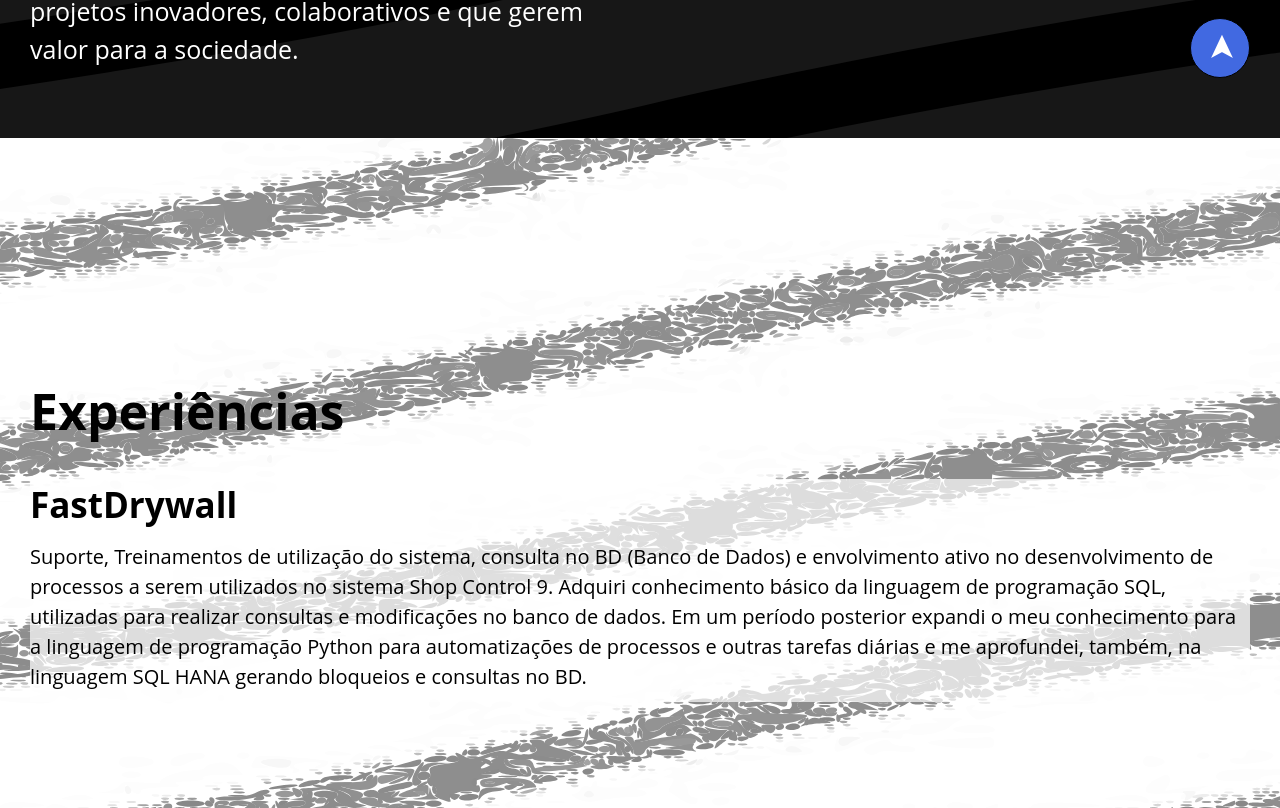
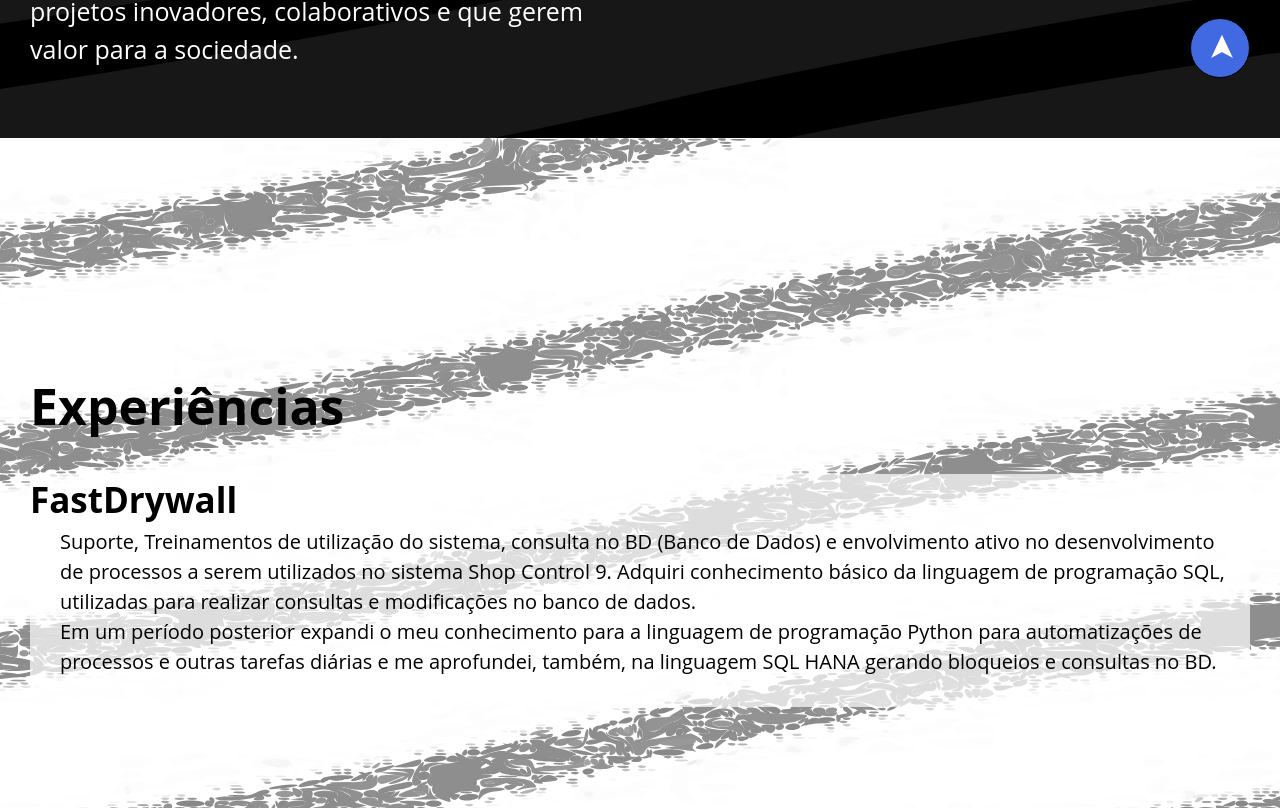
Before and after one commit to Wyterlin/my-website, a React (Create React App) app: page / in a window 1280 px wide. Shown: the part 692-1500 px from the top of the page. Built offline with nearby package versions, Linux system fonts and the light colour scheme.

Commit message:
Atualiza dependência do react-scripts para a versão mais recente e refatora componentes e estilos para melhorar a estrutura e a legibilidade do código.

```diff
--- a/package.json
+++ b/package.json
@@ -10,7 +10,7 @@
     "@testing-library/user-event": "^13.5.0",
     "react": "^19.0.0",
     "react-dom": "^19.0.0",
-    "react-scripts": "5.0.1",
+    "react-scripts": "^5.0.1",
     "web-vitals": "^2.1.4"
   },
   "scripts": {
--- a/src/components/layout/Main.js
+++ b/src/components/layout/Main.js
@@ -1,22 +1,26 @@
-import React from 'react';
-import mainData from '../../data/mainData';
-import '../../styles/global/Base.css';
-import '../../styles/global/Layout.css';
-import '../../styles/components/Main.css';
+import React from "react";
+import mainData from "../../data/mainData";
+import "../../styles/global/Base.css";
+import "../../styles/global/Layout.css";
+import "../../styles/components/Main.css";
 
 const Main = () => {
   return (
     <>
       <main>
-        <section id="perfil" className="bg-black section">
-          <div className="main-content perfil-content">
-            <div className="sobre-content">
-              <h1>{mainData.sobreTitulo}</h1>
-              <p>{mainData.sobreDescricaoParagrafo1}</p>
-              <p>{mainData.sobreDescricaoParagrafo2}</p>
-              <p>{mainData.sobreDescricaoParagrafo3}</p>
+        <section id="profile-section" className="bg-black section">
+          <div className="section-content profile-content">
+            <div className="about-content">
+              <div>
+                <h1>{mainData.titulo}</h1>
+              </div>
+              <div>
+                {mainData.descricao.map((descricao, index) => (
+                  <p key={index}>{descricao}</p>
+                ))}
+              </div>
             </div>
-            <div className="menu-img">
+            <div className="image-menu">
               <img
                 src={mainData.sobreImagem.src}
                 alt={mainData.sobreImagem.alt}
@@ -24,21 +28,27 @@ const Main = () => {
             </div>
           </div>
         </section>
-        <section id="experiencia" className="bg-white section">
-          <div className="main-content experiencia-content">
-            <div>
+        <section id="experience-section" className="bg-white section">
+          <div className="section-content experience-content">
+            <div className="experience">
               <h1>{mainData.experienciaH1}</h1>
             </div>
-            {mainData.experienciaEmpresas.map((empresas, index) => (
-              <div className="experiencias-cards" key={index}>
-                <h2>{empresas.empresa}</h2>
-                <p>{empresas.descricao}</p>
+            {mainData.experienciaEmpresas.map((experiencia, index) => (
+              <div className="experience-cards" key={index}>
+                <div className="company-name">
+                  <h2>{experiencia.empresa.nome}</h2>
+                </div>
+                <div className="company-description">
+                  {experiencia.empresa.descricao.map((descricao, idx) => (
+                    <p key={idx}>{descricao}</p>
+                  ))}
+                </div>
               </div>
             ))}
           </div>
         </section>
         <section id="formacao-academica" className="bg-black section">
-          <div className="main-content formacao-academica-content">
+          <div className="section-content formacao-academica-content">
             <h1 className="main-detalhes">{mainData.detalhesH1}</h1>
             <p className="description-detalhes">
               {mainData.detalhesDescription}
@@ -56,7 +66,7 @@ const Main = () => {
           </div>
         </section>
         <section id="certificados" className="bg-white section">
-          <div className="main-content certificados-content">
+          <div className="section-content certificados-content">
             <h2 className="main-galeria">{mainData.galeriaH1}</h2>
             <div className="galeria-grid">
               {mainData.galeriaImagens.map((imagens, index) => (
@@ -68,7 +78,7 @@ const Main = () => {
           </div>
         </section>
         <section id="competencias" className="bg-black section">
-          <div className="main-content competencias-content responsive-table">
+          <div className="section-content competencias-content responsive-table">
             <h1 className="main-valores">{mainData.valoresH1}</h1>
             <table>
               <caption>{mainData.valoresDescription}</caption>
@@ -90,7 +100,7 @@ const Main = () => {
           </div>
         </section>
         <section id="contato" className="bg-white section">
-          <div className="main-content contato-content contact">
+          <div className="section-content contato-content contact">
             <h2 className="main-valores">{mainData.contatoH1}</h2>
             <legend>{mainData.contatoDescription}</legend>
             <div className="form-group">
--- a/src/data/mainData.js
+++ b/src/data/mainData.js
@@ -1,134 +1,136 @@
-import homeImg from '../assets/images/sobre.svg';
+import homeImg from "../assets/images/sobre.svg";
 
 const mainData = {
   /*Aba Sobre*/
-  sobreTitulo: 'Sobre',
-  sobreDescricaoParagrafo1:
-    'Sou um profissional da área de Tecnologia da Informação em constante evolução, atualmente em transição de carreira para Desenvolvedor Full-Stack. Tenho experiência com tecnologias como JavaScript, HTML, CSS, Python e bancos de dados como MySQL e SAP HANA, realizando bloqueios, consultas e automações.',
-  sobreDescricaoParagrafo2:
-    'Atualmente trabalho com suporte do sistema SAP Business One, utilizando juntamente as ferramentas SAP Hana e Crystall Reports.',
-  sobreDescricaoParagrafo3:
-    'Estou sempre em busca de novos desafios e oportunidades para aplicar minhas habilidades em projetos inovadores, colaborativos e que gerem valor para a sociedade.',
+  titulo: "Sobre",
+  descricao: [
+    "Sou um profissional da área de Tecnologia da Informação em constante evolução, atualmente em transição de carreira para Desenvolvedor Full-Stack. Tenho experiência com tecnologias como JavaScript, HTML, CSS, Python e bancos de dados como MySQL e SAP HANA, realizando bloqueios, consultas e automações.",
+    "Atualmente trabalho com suporte do sistema SAP Business One, utilizando juntamente as ferramentas SAP Hana e Crystall Reports.",
+    "Estou sempre em busca de novos desafios e oportunidades para aplicar minhas habilidades em projetos inovadores, colaborativos e que gerem valor para a sociedade.",
+  ],
   sobreImagem: {
     src: homeImg,
-    alt: 'Imagem de um computador com código',
+    alt: "Imagem de um computador com código",
   },
 
   /*Aba de Serviços*/
-  experienciaH1: 'Experiências',
+  experienciaH1: "Experiências",
   experienciaEmpresas: [
     {
-      empresa: 'FastDrywall',
-      descricao:
-        'Suporte, Treinamentos de utilização do sistema, consulta no BD (Banco de Dados) e envolvimento ativo no desenvolvimento de processos a serem utilizados no sistema Shop Control 9. Adquiri conhecimento básico da linguagem de programação SQL, utilizadas para realizar consultas e modificações no banco de dados. Em um período posterior expandi o meu conhecimento para a linguagem de programação Python para automatizações de processos e outras tarefas diárias e me aprofundei, também, na linguagem SQL HANA gerando bloqueios e consultas no BD.',
+      empresa: {
+        nome: "FastDrywall",
+        descricao: [
+          "Suporte, Treinamentos de utilização do sistema, consulta no BD (Banco de Dados) e envolvimento ativo no desenvolvimento de processos a serem utilizados no sistema Shop Control 9. Adquiri conhecimento básico da linguagem de programação SQL, utilizadas para realizar consultas e modificações no banco de dados.",
+          "Em um período posterior expandi o meu conhecimento para a linguagem de programação Python para automatizações de processos e outras tarefas diárias e me aprofundei, também, na linguagem SQL HANA gerando bloqueios e consultas no BD.",
+        ],
+      },
     },
-    {},
   ],
 
   /*Aba de Detalhes*/
-  detalhesH1: 'Detalhes',
-  detalhesDescription: 'Descrição dos serviços.',
+  detalhesH1: "Detalhes",
+  detalhesDescription: "Descrição dos serviços.",
   descricaoServicos: [
     {
-      titulo: 'Formatação',
+      titulo: "Formatação",
       descricao:
-        'Instalação do Windows, Pacote Office, programas desejados e atualização completa do sistema e dos softwares.',
+        "Instalação do Windows, Pacote Office, programas desejados e atualização completa do sistema e dos softwares.",
     },
     {
-      titulo: 'Limpeza',
-      descricao: 'Realizamos limpeza física e manutenção completa do seu PC.',
+      titulo: "Limpeza",
+      descricao: "Realizamos limpeza física e manutenção completa do seu PC.",
     },
     {
-      titulo: 'Otimização',
+      titulo: "Otimização",
       descricao:
-        'Oferecemos limpeza física e manutenção completa do seu PC, incluindo a instalação e atualização de sistemas e programas essenciais.',
+        "Oferecemos limpeza física e manutenção completa do seu PC, incluindo a instalação e atualização de sistemas e programas essenciais.",
     },
     {
-      titulo: 'Atualização',
-      descricao: 'Busca e instalação de melhorias em peças do seu PC.',
+      titulo: "Atualização",
+      descricao: "Busca e instalação de melhorias em peças do seu PC.",
     },
   ],
   /*Aba de Galeria*/
-  galeriaH1: 'Galeria',
+  galeriaH1: "Galeria",
   galeriaImagens: [
     {
-      src: 'https://img.freepik.com/free-photo/cyber-security-expert-working-with-technology-neon-lights_23-2151645673.jpg?t=st=1723156377~exp=1723159977~hmac=f5dd6258b19e5b4c2c81ac47dcef09ff5d8b730b8108337e5e079876bc3622be&w=300',
-      alt: '',
+      src: "https://img.freepik.com/free-photo/cyber-security-expert-working-with-technology-neon-lights_23-2151645673.jpg?t=st=1723156377~exp=1723159977~hmac=f5dd6258b19e5b4c2c81ac47dcef09ff5d8b730b8108337e5e079876bc3622be&w=300",
+      alt: "",
     },
     {
-      src: 'https://img.freepik.com/free-photo/cyber-security-experts-working-with-tech-devices-neon-lights_23-2151645654.jpg?t=st=1723156774~exp=1723160374~hmac=154c6eb952b1991641904100c92c8c103fb0f89a23c99d727c90cb8abfed2543&w=300',
-      alt: '',
+      src: "https://img.freepik.com/free-photo/cyber-security-experts-working-with-tech-devices-neon-lights_23-2151645654.jpg?t=st=1723156774~exp=1723160374~hmac=154c6eb952b1991641904100c92c8c103fb0f89a23c99d727c90cb8abfed2543&w=300",
+      alt: "",
     },
     {
-      src: 'https://img.freepik.com/free-photo/cyber-security-expert-working-with-technology-neon-lights_23-2151645597.jpg?t=st=1723156856~exp=1723160456~hmac=fb8d7fe4db4f7b056948c2f2ada496344f860a21b35e6434218dd4d38c3ca2b5&w=300',
-      alt: '',
+      src: "https://img.freepik.com/free-photo/cyber-security-expert-working-with-technology-neon-lights_23-2151645597.jpg?t=st=1723156856~exp=1723160456~hmac=fb8d7fe4db4f7b056948c2f2ada496344f860a21b35e6434218dd4d38c3ca2b5&w=300",
+      alt: "",
     },
     {
-      src: 'https://img.freepik.com/free-photo/cyber-security-expert-working-with-technology-neon-lights_23-2151645687.jpg?t=st=1723156899~exp=1723160499~hmac=aadb0e89a30aeb26e64ee0d78d44f61f64a41b5e7e71c0bda50d4ddb7ae8e0b3&w=300',
-      alt: '',
+      src: "https://img.freepik.com/free-photo/cyber-security-expert-working-with-technology-neon-lights_23-2151645687.jpg?t=st=1723156899~exp=1723160499~hmac=aadb0e89a30aeb26e64ee0d78d44f61f64a41b5e7e71c0bda50d4ddb7ae8e0b3&w=300",
+      alt: "",
     },
     {
-      src: 'https://img.freepik.com/free-photo/futurism-perspective-digital-nomads-lifestyle_23-2151252481.jpg?t=st=1723156984~exp=1723160584~hmac=3f26a5471d1b4b7b5a7114a3a4af60d76357f98cdd937456af69236a9680eacf&w=300',
-      alt: '',
+      src: "https://img.freepik.com/free-photo/futurism-perspective-digital-nomads-lifestyle_23-2151252481.jpg?t=st=1723156984~exp=1723160584~hmac=3f26a5471d1b4b7b5a7114a3a4af60d76357f98cdd937456af69236a9680eacf&w=300",
+      alt: "",
     },
     {
-      src: 'https://img.freepik.com/free-photo/futurism-perspective-digital-nomads-lifestyle_23-2151252532.jpg?t=st=1723157054~exp=1723160654~hmac=85fc7c482d128b368ee016b4964f97181ad8d43043a940d11bff6956d4872f33&w=300',
-      alt: '',
+      src: "https://img.freepik.com/free-photo/futurism-perspective-digital-nomads-lifestyle_23-2151252532.jpg?t=st=1723157054~exp=1723160654~hmac=85fc7c482d128b368ee016b4964f97181ad8d43043a940d11bff6956d4872f33&w=300",
+      alt: "",
     },
     {
-      src: 'https://img.freepik.com/free-photo/futurism-perspective-digital-nomads-lifestyle_23-2151252531.jpg?t=st=1723157554~exp=1723161154~hmac=332c86715d860f8b282ff87d4694ea084983cff990047ee5b091a07b354f5233&w=300',
-      alt: '',
+      src: "https://img.freepik.com/free-photo/futurism-perspective-digital-nomads-lifestyle_23-2151252531.jpg?t=st=1723157554~exp=1723161154~hmac=332c86715d860f8b282ff87d4694ea084983cff990047ee5b091a07b354f5233&w=300",
+      alt: "",
     },
     {
-      src: 'https://img.freepik.com/free-photo/silhouette-hacker-sitting-front-computer-monitor_1142-42034.jpg?t=st=1723157600~exp=1723161200~hmac=9a5a7652a072bc3183f5a15224bb9cc2551fbb265a85c4adb1bb1b50d552326c&w=300',
-      alt: '',
+      src: "https://img.freepik.com/free-photo/silhouette-hacker-sitting-front-computer-monitor_1142-42034.jpg?t=st=1723157600~exp=1723161200~hmac=9a5a7652a072bc3183f5a15224bb9cc2551fbb265a85c4adb1bb1b50d552326c&w=300",
+      alt: "",
     },
   ],
   /*Aba de Valores*/
-  valoresH1: 'Valores',
-  valoresDescription: 'Valores dos serviços prestados.',
-  valoresTitulos: ['Serviço', 'Valor'],
-  valoresServicos: ['Formatação', 'Limpeza de PC', 'Otimização', 'Atualização'],
+  valoresH1: "Valores",
+  valoresDescription: "Valores dos serviços prestados.",
+  valoresTitulos: ["Serviço", "Valor"],
+  valoresServicos: ["Formatação", "Limpeza de PC", "Otimização", "Atualização"],
   /*Aba Contato*/
-  contatoH1: 'Contato',
+  contatoH1: "Contato",
   contatoDescription:
-    'Entre em contato para mais informações ou para solicitar um orçamento.',
+    "Entre em contato para mais informações ou para solicitar um orçamento.",
   dadosContato: [
     {
-      type: 'text',
-      name: 'first_Name',
-      id: 'first_Name',
-      placeholder: 'Primeiro nome',
+      type: "text",
+      name: "first_Name",
+      id: "first_Name",
+      placeholder: "Primeiro nome",
     },
     {
-      type: 'text',
-      name: 'last_Name',
-      id: 'last_Name',
-      placeholder: 'Último nome',
+      type: "text",
+      name: "last_Name",
+      id: "last_Name",
+      placeholder: "Último nome",
     },
     {
-      type: 'email',
-      name: 'email',
-      id: 'email',
-      placeholder: 'Email',
+      type: "email",
+      name: "email",
+      id: "email",
+      placeholder: "Email",
     },
     {
-      type: 'tel',
-      name: 'phone',
-      id: 'phone',
-      placeholder: 'Telefone',
+      type: "tel",
+      name: "phone",
+      id: "phone",
+      placeholder: "Telefone",
     },
     {
-      type: 'text',
-      name: 'message',
-      id: 'message',
-      placeholder: 'Mensagem',
+      type: "text",
+      name: "message",
+      id: "message",
+      placeholder: "Mensagem",
     },
     {
-      type: 'submit',
-      name: 'submit',
-      id: 'submit',
-      value: 'Enviar',
+      type: "submit",
+      name: "submit",
+      id: "submit",
+      value: "Enviar",
     },
   ],
 };
--- a/src/styles/components/Main.css
+++ b/src/styles/components/Main.css
@@ -1,7 +1,7 @@
 /*Sections*/
 
 /*Perfil*/
-.perfil-content {
+.profile-content {
     display: grid;
     grid-template-columns: 1fr 1fr;
     gap: var(--gap);
@@ -9,63 +9,71 @@
 }
 
 /*Layout*/
-.sobre-content,
-.menu-img {
+.about-content,
+.image-menu {
     display: flex;
     flex-flow: column wrap;
     justify-content: center;
 }
 
 /*Título*/
-.sobre-content h1 {
+.about-content h1 {
     font-size: 5rem;
     padding-bottom: 3rem;
 }
 
 /*Descrição*/
-.sobre-content p {
+.about-content p {
     font-size: 2.5rem;
     padding-bottom: 3rem;
 }
 
 /*Imagem*/
-.menu-img img {
+.image-menu img {
     max-width: 80%;
     max-width: 100%;
     height: auto;
 }
 
 /*Experiência*/
-.experiencia-content {
+.experience-content {
     display: flex;
     text-align: left;
     flex-direction: column;
     justify-content: center;
-    max-width: 64rem;
+    max-width: 100%;
     min-height: 100vh;
     flex-wrap: nowrap;
 }
 
-.experiencia-content h1 {
+/*Título*/
+.experience h1 {
     font-size: 5rem;
     padding-bottom: 3rem;
 }
 
-/*Nome das Empresas*/
-.experiencias-cards h2 {
-    font-size: 3.5rem;
+/*Empresas*/
+.experience-cards {
     padding-bottom: 1rem;
+    background-color: rgba(255, 255, 255, 0.7);
 }
 
 /*Descrição*/
-.experiencias-cards {
-    font-size: 2rem;
+.company-name h2 {
+    font-size: 3.5rem;
 }
 
-/*Cards de cada Empresa*/
-.experiencias-cards {
-    background-color: rgba(255, 255, 255, 0.7);
+.company-description {
+    font-size: 2rem;
+    padding: 0 2rem 2rem 3rem;
 }
+
+
+
+
+
+
+
 
 /*Formação Acadêmica*/
 .formacao-academica-content {
@@ -98,13 +106,6 @@
     justify-content: center;
     min-height: 100vh;
 }
-
-.main-content {
-    max-width: 200rem;
-    margin: auto auto;
-    padding: var(--gap);
-}
-
 
 .detalhes-grid {
     display: grid;
@@ -292,11 +293,6 @@ body .full-width {
     max-width: 100%;
 }
 
-.section {
-    min-height: 100vh;
-    max-height: auto;
-}
-
 body .full-width {
     width: 100%;
     flex: 1 1 100%;
--- a/src/styles/global/Layout.css
+++ b/src/styles/global/Layout.css
@@ -1,5 +1,16 @@
 main {
     display: block;
+}
+
+.section {
+    min-height: 100vh;
+    max-height: auto;
+}
+
+.section-content {
+    max-width: 200rem;
+    margin: auto auto;
+    padding: var(--gap);
 }
 
 .bg-black {
```
Also changed, not shown: src/data/headerData.js (+7 -7 lines), 1 other file (tests, documents, lock files or other folders).
